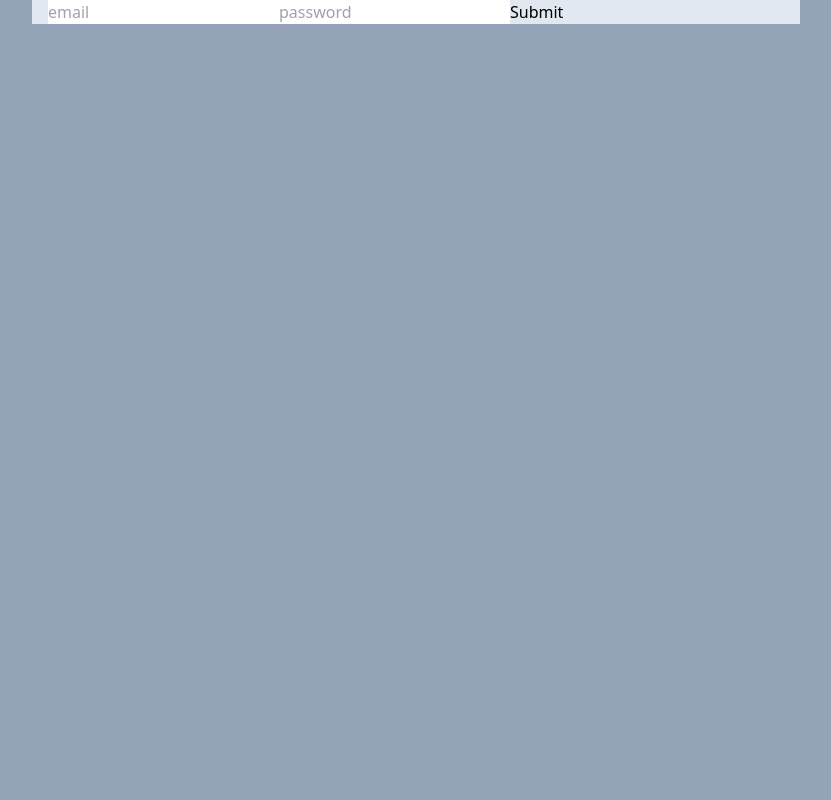
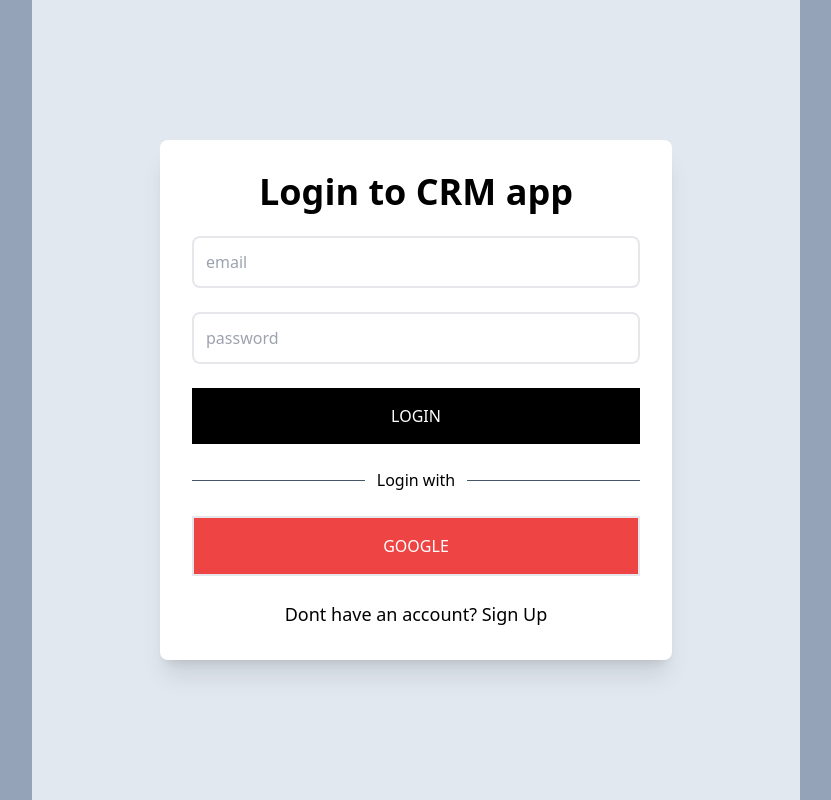
Before and after one commit to Jerrell-Marvel/CRM-client, a React (Create React App) app: page /login in a window 1280 px wide. Shown: the whole page, without its empty margins (224-1055 px from the left). Built offline with nearby package versions, Linux system fonts and the light colour scheme.

Commit message:
style login page

```diff
--- a/src/pages/Login.tsx
+++ b/src/pages/Login.tsx
@@ -1,6 +1,7 @@
-import axios from "axios";
+import axios, { AxiosError } from "axios";
 import { useState } from "react";
 import { useMutation } from "react-query";
+import { Link, useNavigate } from "react-router-dom";
 
 type UserData = {
   email: string;
@@ -8,16 +9,21 @@ type UserData = {
 };
 export default function Login() {
   const [userData, setUserData] = useState<UserData>({ email: "", password: "" });
+  const navigate = useNavigate();
   const {
     data: loginResponse,
     isLoading,
     mutate: login,
-  } = useMutation({
+  } = useMutation<any, AxiosError>({
     mutationFn: async () => {
       const response = await axios.post("http://localhost:5000/api/v1/login", { ...userData }, { withCredentials: true });
       const data = response.data;
       console.log(data);
       return data;
+    },
+
+    onSuccess: (data) => {
+      navigate("/");
     },
   });
 
@@ -33,8 +39,8 @@ export default function Login() {
     login();
   };
   return (
-    <div>
-      <form onSubmit={(e) => onSubmitHandler(e)}>
+    <div className="min-h-screen flex items-center justify-center py-10">
+      {/* <form onSubmit={(e) => onSubmitHandler(e)}>
         <input
           type="text"
           placeholder="email"
@@ -54,6 +60,68 @@ export default function Login() {
           value={userData.password}
         />
         <input type="submit" />
+      </form> */}
+
+      <form
+        action=""
+        className="w-full rounded-lg bg-white p-8 shadow-xl max-w-lg"
+        onSubmit={(e) => {
+          onSubmitHandler(e);
+        }}
+      >
+        <div className="flex flex-col gap-6">
+          <h2 className="text-center text-4xl font-semibold">Login to CRM app</h2>
+          <div>
+            <input
+              type="text"
+              name="email"
+              placeholder="email"
+              className={`rounded-lg border-2 w-full p-3`}
+              required
+              onChange={(e) => {
+                onChangeHandler(e);
+              }}
+              value={userData.email}
+            />
+            {/* <span className="mt-2 text-red-500">{emailErrorMessage}</span> */}
+          </div>
+          <div>
+            <input
+              type="password"
+              name="password"
+              className={`rounded-lg border-2 w-full p-3`}
+              required
+              placeholder="password"
+              onChange={(e) => {
+                onChangeHandler(e);
+              }}
+              value={userData.password}
+            />
+            {/* <span className="mt-2 text-red-500">{passwordErrorMessage}</span> */}
+          </div>
+
+          {/* {errorMessage ? <span className="mt-2 text-red-500">{errorMessage}</span> : ""} */}
+          {/* <button className="flex h-14 w-full items-center justify-center border-2 border-black bg-primary uppercase text-white transition-colors duration-300">{loading ? <LoadingSpinner color="white" /> : "login"}</button> */}
+          <button className="flex h-14 w-full items-center justify-center border-2 border-black bg-black uppercase text-white transition-colors duration-300">login</button>
+          {/* <Link href="/">
+            <a className="text-center hover:underline">Forgot Password or Username?</a>
+          </Link> */}
+          <div className="grid grid-cols-[1fr_auto_1fr] items-center">
+            <div className="h-[1px] bg-slate-600"></div>
+            <div className="px-3 text-center">Login with</div>
+            <div className="h-[1px] bg-slate-600"></div>
+          </div>
+          <button className="w-full border-2 bg-red-500 py-4 uppercase text-white transition-colors duration-300">Google</button>
+          <div className="text-center">
+            <span className="text-lg">Dont have an account? </span>
+            <Link
+              to="/register"
+              className="text-lg font-medium hover:underline"
+            >
+              Sign Up
+            </Link>
+          </div>
+        </div>
       </form>
     </div>
   );
```
